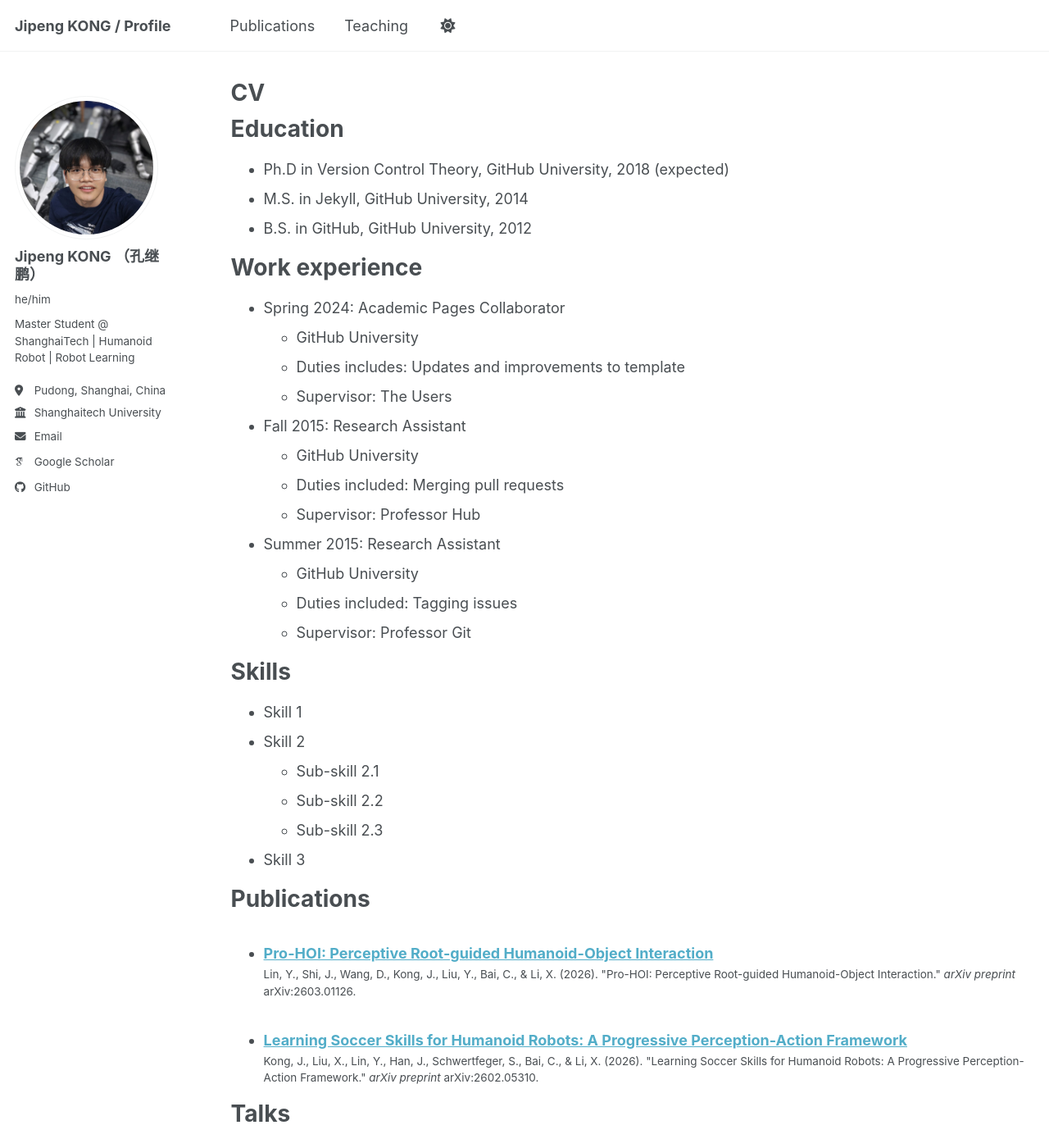
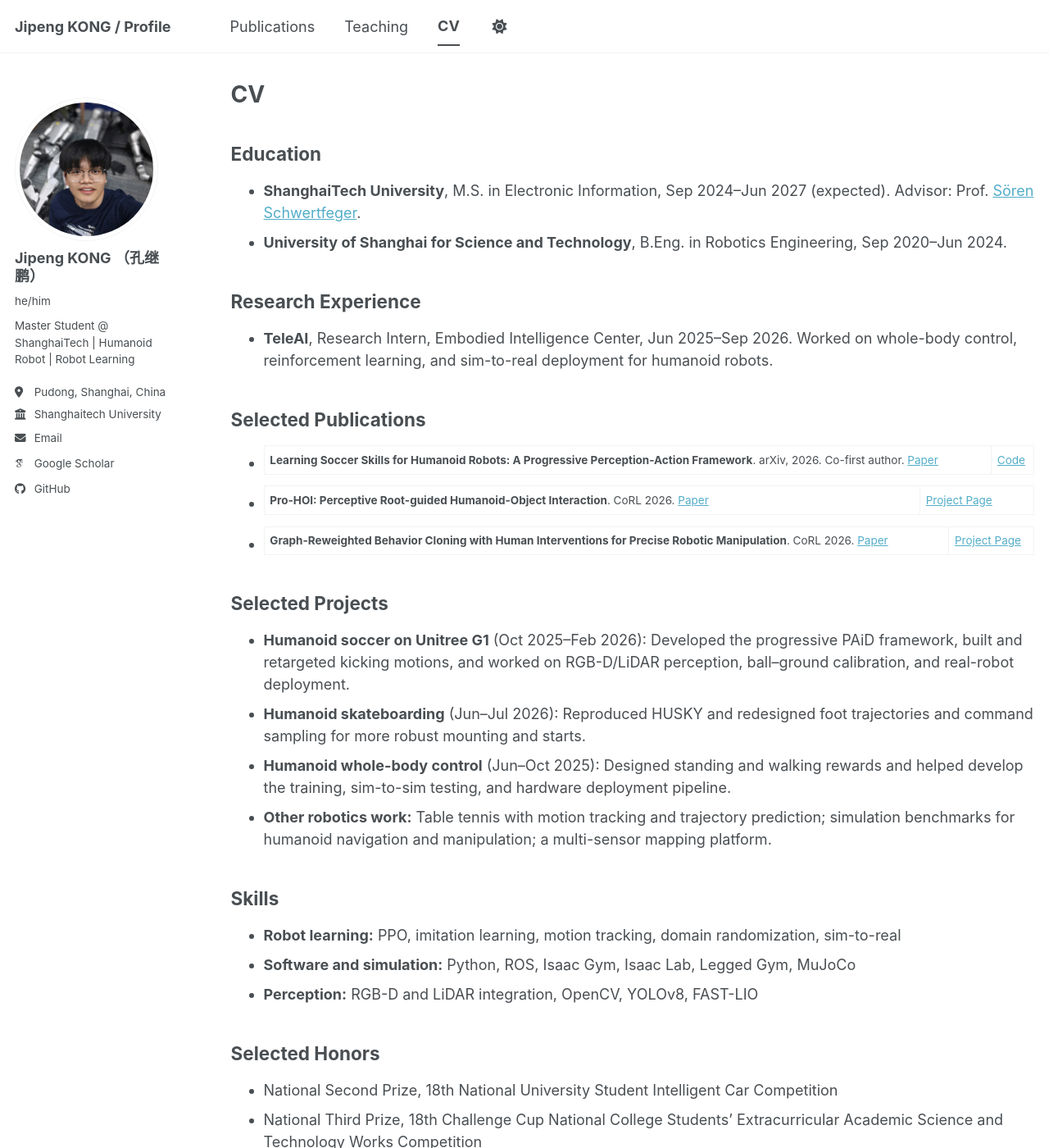
Before and after one commit to KongJipeng/kongjipeng.github.io, a Jekyll site: the page built from _pages/cv.md, in a window 1280 px wide and 1400 px high. Shown: the whole window at 82% size. Built offline with Jekyll 4.4.1, drawn with Linux system fonts in a browser that asks for light colours; some web fonts are replaced; a script bundle is joined from its source files by our own code; library files that are not in the unit come from our copies; some of the changed text lies outside the part shown.

Commit message:
Refresh academic homepage and CV

```diff
--- a/_data/navigation.yml
+++ b/_data/navigation.yml
@@ -23,8 +23,8 @@ main:
   # - title: "Blog Posts"
   #   url: /year-archive/
 
-  # - title: "CV"
-  #   url: /cv/
+  - title: "CV"
+    url: /cv/
 
   # - title: "CV"
   #   url: /cv-json/
--- a/_pages/cv.md
+++ b/_pages/cv.md
@@ -5,60 +5,40 @@ permalink: /cv/
 author_profile: true
 redirect_from:
   - /resume
+  - /cv-json/
+  - /resume-json
 ---
 
-{% include base_path %}
+## Education
 
-Education
-======
-* Ph.D in Version Control Theory, GitHub University, 2018 (expected)
-* M.S. in Jekyll, GitHub University, 2014
-* B.S. in GitHub, GitHub University, 2012
+- **ShanghaiTech University**, M.S. in Electronic Information, Sep 2024–Jun 2027 (expected). Advisor: Prof. [Sören Schwertfeger](https://sist.shanghaitech.edu.cn/soerensch_en/main.htm).
+- **University of Shanghai for Science and Technology**, B.Eng. in Robotics Engineering, Sep 2020–Jun 2024.
 
-Work experience
-======
-* Spring 2024: Academic Pages Collaborator
-  * GitHub University
-  * Duties includes: Updates and improvements to template
-  * Supervisor: The Users
+## Research Experience
 
-* Fall 2015: Research Assistant
-  * GitHub University
-  * Duties included: Merging pull requests
-  * Supervisor: Professor Hub
+- **TeleAI**, Research Intern, Embodied Intelligence Center, Jun 2025–Sep 2026. Worked on whole-body control, reinforcement learning, and sim-to-real deployment for humanoid robots.
 
-* Summer 2015: Research Assistant
-  * GitHub University
-  * Duties included: Tagging issues
-  * Supervisor: Professor Git
+## Selected Publications
 
-Skills
-======
-* Skill 1
-* Skill 2
-  * Sub-skill 2.1
-  * Sub-skill 2.2
-  * Sub-skill 2.3
-* Skill 3
+- **Learning Soccer Skills for Humanoid Robots: A Progressive Perception-Action Framework**. arXiv, 2026. Co-first author. [Paper](https://arxiv.org/abs/2602.05310) | [Code](https://github.com/TeleHuman/HumanoidSoccer/)
+- **Pro-HOI: Perceptive Root-guided Humanoid-Object Interaction**. CoRL 2026. [Paper](https://arxiv.org/abs/2603.01126) | [Project Page](https://pro-hoi.github.io/)
+- **Graph-Reweighted Behavior Cloning with Human Interventions for Precise Robotic Manipulation**. CoRL 2026. [Paper](https://arxiv.org/abs/2610.20504) | [Project Page](https://gr-bc.github.io/)
 
-Publications
-======
-  <ul>{% for post in site.publications reversed %}
-    {% include archive-single-cv.html %}
-  {% endfor %}</ul>
+## Selected Projects
 
-Talks
-======
-  <ul>{% for post in site.talks reversed %}
-    {% include archive-single-talk-cv.html  %}
-  {% endfor %}</ul>
+- **Humanoid soccer on Unitree G1** (Oct 2025–Feb 2026): Developed the progressive PAiD framework, built and retargeted kicking motions, and worked on RGB-D/LiDAR perception, ball–ground calibration, and real-robot deployment.
+- **Humanoid skateboarding** (Jun–Jul 2026): Reproduced HUSKY and redesigned foot trajectories and command sampling for more robust mounting and starts.
+- **Humanoid whole-body control** (Jun–Oct 2025): Designed standing and walking rewards and helped develop the training, sim-to-sim testing, and hardware deployment pipeline.
+- **Other robotics work:** Table tennis with motion tracking and trajectory prediction; simulation benchmarks for humanoid navigation and manipulation; a multi-sensor mapping platform.
 
-Teaching
-======
-  <ul>{% for post in site.teaching reversed %}
-    {% include archive-single-cv.html %}
-  {% endfor %}</ul>
+## Skills
 
-Service and leadership
-======
-* Currently signed in to 43 different slack teams
+- **Robot learning:** PPO, imitation learning, motion tracking, domain randomization, sim-to-real
+- **Software and simulation:** Python, ROS, Isaac Gym, Isaac Lab, Legged Gym, MuJoCo
+- **Perception:** RGB-D and LiDAR integration, OpenCV, YOLOv8, FAST-LIO
+
+## Selected Honors
+
+- National Second Prize, 18th National University Student Intelligent Car Competition
+- National Third Prize, 18th Challenge Cup National College Students’ Extracurricular Academic Science and Technology Works Competition
+- Shanghai Grand Prize, 12th Engineering Practice and Innovation Competition for College Students
```
Also changed, not shown: _pages/about.md (+19 -16 lines), _pages/cv-json.md (deleted, +0 -17 lines), _publications/2026-02-05-PAiD.md (+5 -3 lines), _publications/2026-03-01-ProHOI.md (+5 -3 lines), _publications/2026-10-14-GRBC.md (added, +20 -0 lines).
